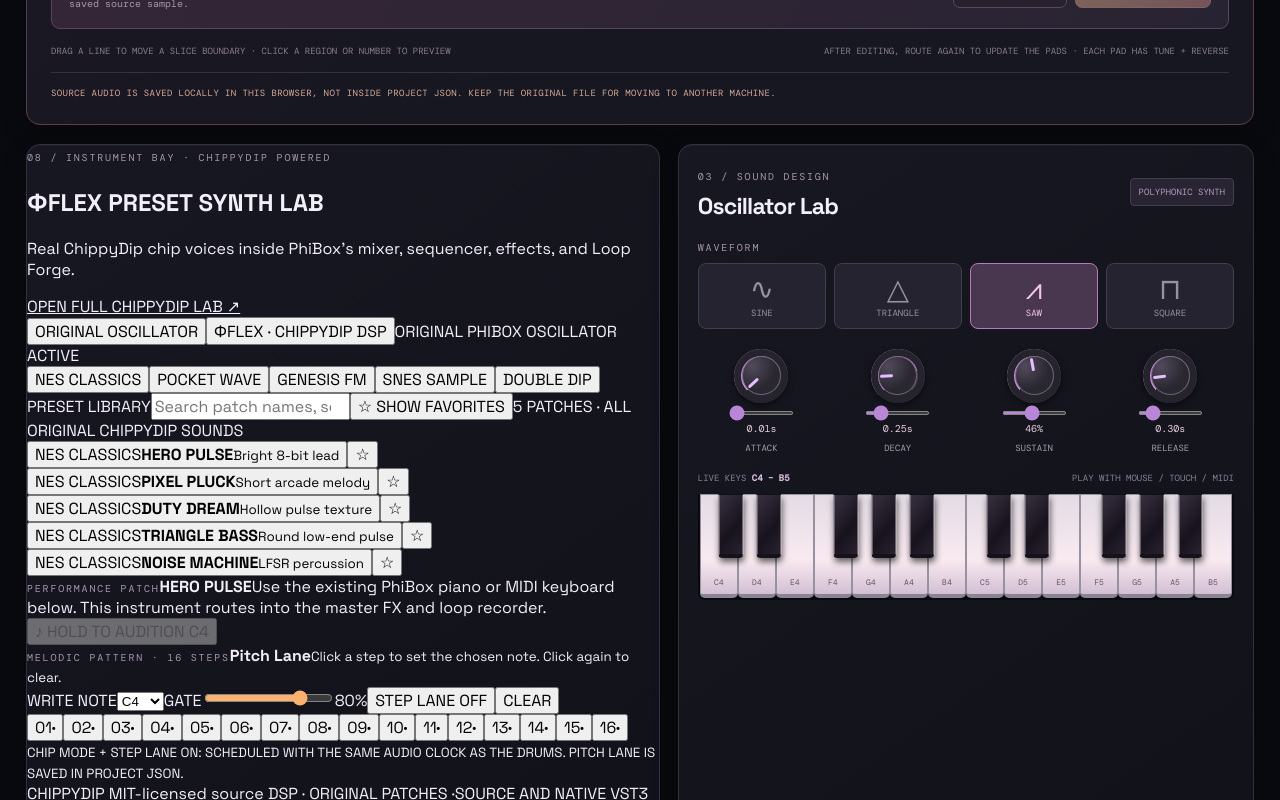
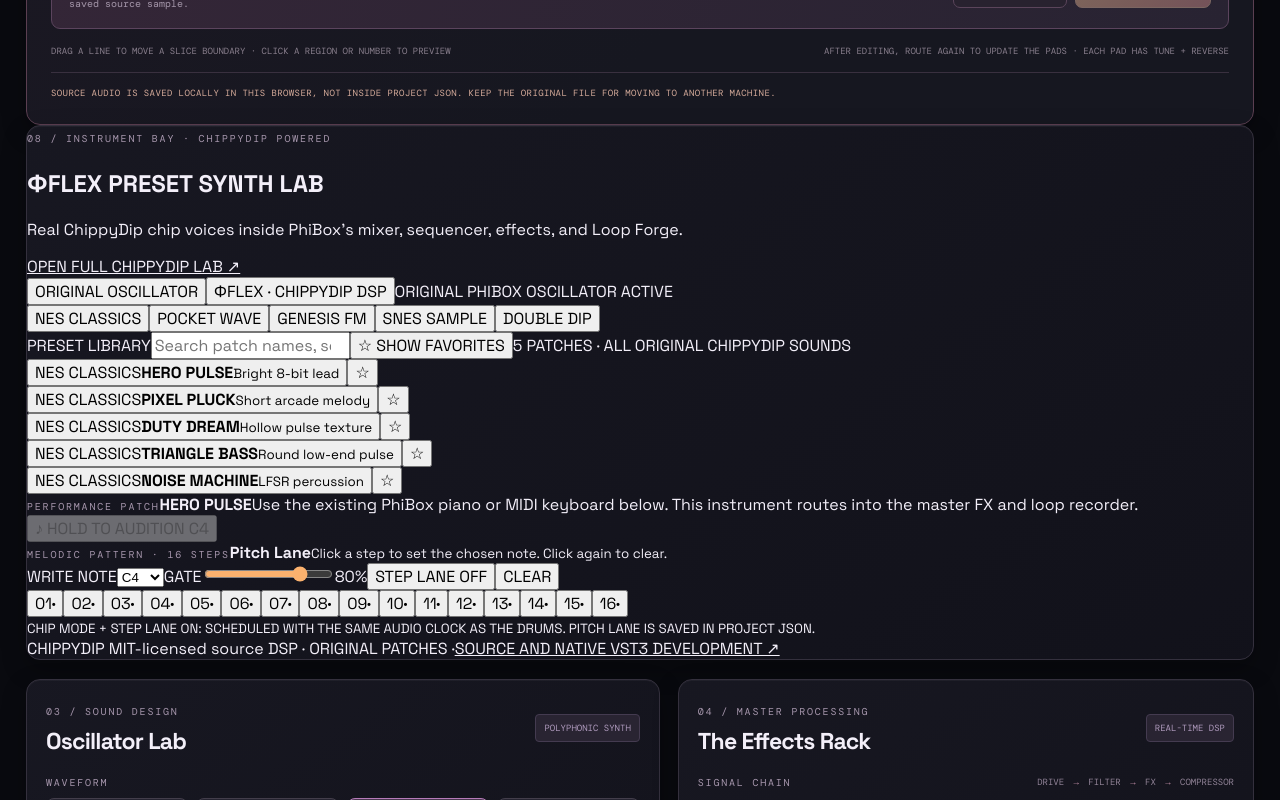
Before and after one commit to MichaelWave369/PhiBox, a React (Vite) app: page / in a window 1280 px wide. Shown: the part 3920-4720 px from the top of the page. Built offline with nearby package versions, Linux system fonts and the light colour scheme.

Commit message:
layout: give PhiFLEX full-width home above oscillator and master FX lab

```diff
--- a/src/App.jsx
+++ b/src/App.jsx
@@ -1384,9 +1384,9 @@
           </div>
         </section>
 
+        <PhiFlexRack rack={instrument} onChange={setInstrument}
+          playing={playing} playhead={playhead} onAudition={keyDown} onRelease={keyUp}/>
         <div className="lower-grid">
-          <PhiFlexRack rack={instrument} onChange={setInstrument}
-            playing={playing} playhead={playhead} onAudition={keyDown} onRelease={keyUp}/>
           <section className="panel synth-panel">
             <PanelHeader kicker="03 / SOUND DESIGN" title="Oscillator Lab" right={<span className="chip">POLYPHONIC SYNTH</span>} />
             <div className="wave-select"><span className="overline">WAVEFORM</span><div className="wave-options">
```
